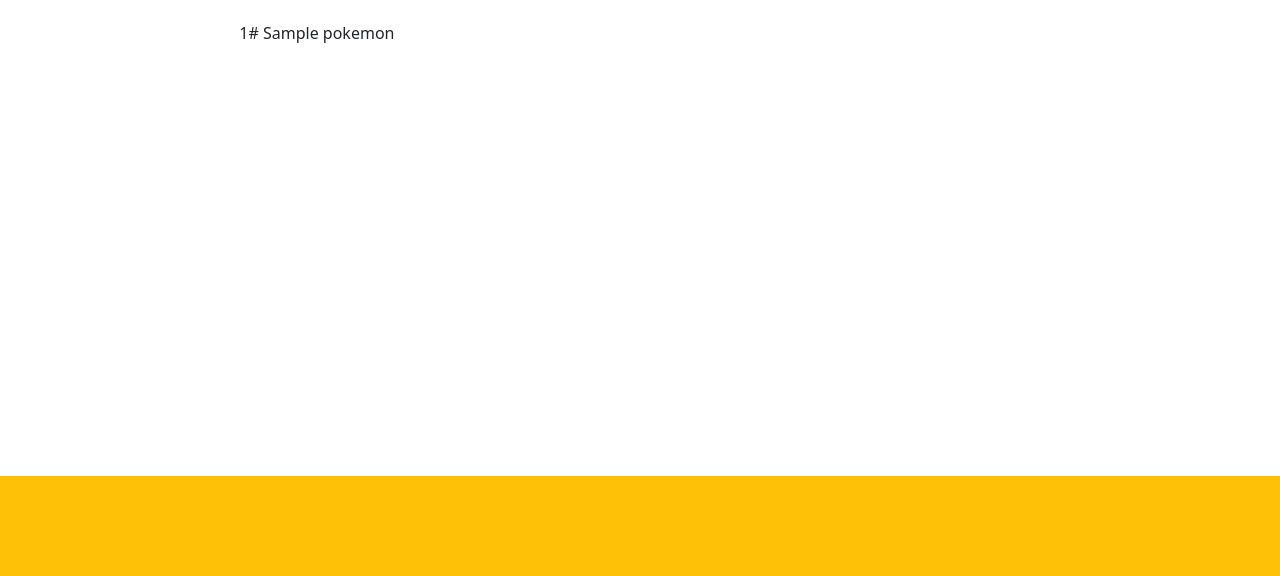
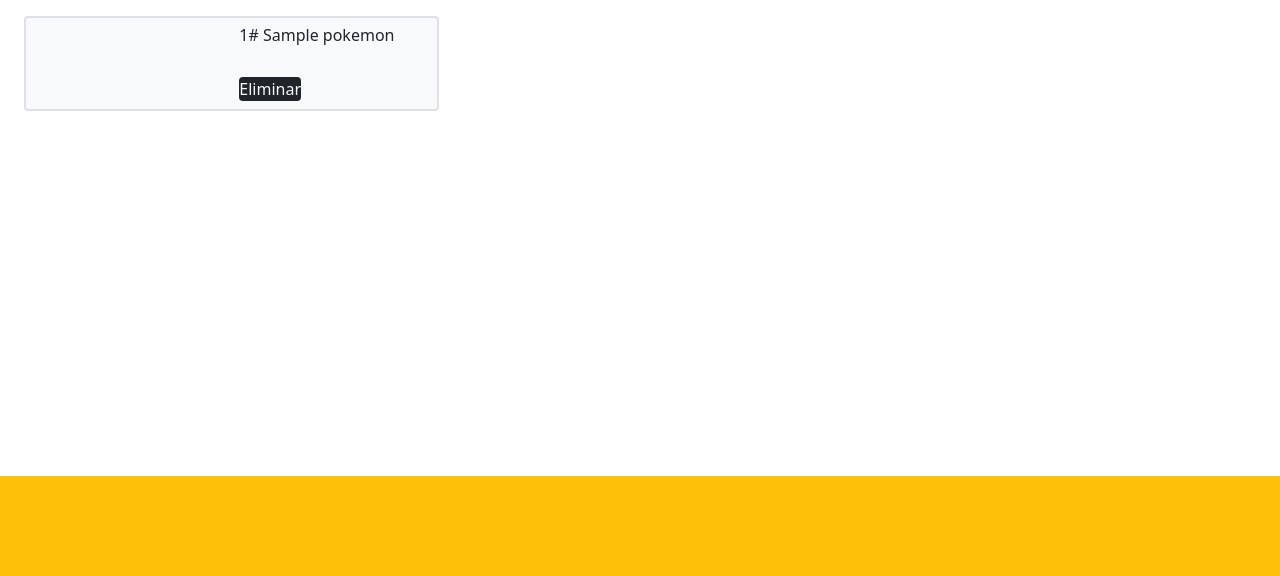
Before and after one commit to LeaRamos/Pokedex, a PHP site: page /pokedex.php in a window 1280 px wide. Shown: the part 324-900 px from the top of the page. Run offline with PHP 8.4, Linux system fonts and the light colour scheme; tables that the repository leaves empty hold one stand-in row (values such as "Sample post"); data that the repository does not hold is empty; some libraries are stand-ins or nearby versions.

Commit message:
Eliminar pokemon

```diff
--- a/pokedex.php
+++ b/pokedex.php
@@ -28,7 +28,9 @@ require "mostrarPokemon.php";
 
         <p class="fw-bold">Todos los pokemones disponible para que eligas</p>
         <div class=" d-flex justify-content-start col-12 flex-column">
-        <button class="navbar-toggler text-dark col-2 justify-content-start mb-2" type="button" data-bs-toggle="collapse" data-bs-target="#ContentFilter" aria-expanded="false" aria-controls="ContentFilter">
+            <button class="navbar-toggler text-dark col-2 justify-content-start mb-2" type="button"
+                    data-bs-toggle="collapse" data-bs-target="#ContentFilter" aria-expanded="false"
+                    aria-controls="ContentFilter">
 
                 <i class="fas fa-sort-down"></i>
 
@@ -38,7 +40,8 @@ require "mostrarPokemon.php";
 
                 <fom class="row w-100 p-1">
                     <div class=" col-10 mb-2 ">
-              <input class="form-control me-2" type="search" placeholder="Buscar por nombre" aria-label="Search">
+                        <input class="form-control me-2" type="search" placeholder="Buscar por nombre"
+                               aria-label="Search">
                     </div>
                     <div class=" col-2 mb-2 p-0">
                         <button class="btn btn-danger col-6 m-0 p-0 w-100 h-100" type="submit">Buscar</button>
@@ -80,15 +83,18 @@ require "mostrarPokemon.php";
                         <label class="form-check-label" for="inlineCheckbox9">hielo</label>
                     </div>
                     <div class="form-check m-0 col-4">
-              <input class="form-check-input ms-0 me-1" type="checkbox" id="inlineCheckbox10" value="option10">
+                        <input class="form-check-input ms-0 me-1" type="checkbox" id="inlineCheckbox10"
+                               value="option10">
                         <label class="form-check-label" for="inlineCheckbox10">normal</label>
                     </div>
                     <div class="form-check m-0 col-4">
-              <input class="form-check-input ms-0 me-1" type="checkbox" id="inlineCheckbox11" value="option11">
+                        <input class="form-check-input ms-0 me-1" type="checkbox" id="inlineCheckbox11"
+                               value="option11">
                         <label class="form-check-label" for="inlineCheckbox11">Hielo</label>
                     </div>
                     <div class="form-check m-0 col-4">
-              <input class="form-check-input ms-0 me-1" type="checkbox" id="inlineCheckbox12" value="option12">
+                        <input class="form-check-input ms-0 me-1" type="checkbox" id="inlineCheckbox12"
+                               value="option12">
                         <label class="form-check-label" for="inlineCheckbox12">veneno</label>
                     </div>
                 </fom>
@@ -105,7 +111,8 @@ require "mostrarPokemon.php";
 
         if (isset($_SESSION["nombre"])) { ?>
             <div class="d-grid gap-2 col-6 mx-auto mt-5 ">
-          <button class="btn btn-success" type="button" data-bs-toggle="modal" data-bs-target="#crearPokemon">Agregar Pokemon <i class="fas fa-plus"></i></button>
+                <button class="btn btn-success" type="button" data-bs-toggle="modal" data-bs-target="#crearPokemon">
+                    Agregar Pokemon <i class="fas fa-plus"></i></button>
             </div>
             <?php
         }
@@ -119,7 +126,7 @@ require "mostrarPokemon.php";
 
                 /*buscamos coincidencia entre el nombre del pokemon y el nombre de la imagen */
                 foreach ($ficheros1 as $img) {
-            if($img == $fila['imagen'] ){
+                    if ($img == $fila['imagen']) {
                         $imgMostrar = $directorio . $img;
                     }
                 }
@@ -128,11 +135,11 @@ require "mostrarPokemon.php";
                 /*buscamos coincidencia entre el tipo de pokemon y el tipo de la imagen */
                 foreach ($ficheros2 as $img2) {
 
-            $extension= explode(".", $img2);
-            $nuevaExtension=substr($fila['tipo'], 0, -1);
-            $tipoFinal=$nuevaExtension . "." . $extension[1];
+                    $extension = explode(".", $img2);
+                    $nuevaExtension = substr($fila['tipo'], 0, -1);
+                    $tipoFinal = $nuevaExtension . "." . $extension[1];
 
-            if($img2 == $tipoFinal){
+                    if ($img2 == $tipoFinal) {
                         $imgMostrar2 = $directorio2 . $img2;
                     }
                 }
@@ -140,31 +147,41 @@ require "mostrarPokemon.php";
                 ?>
 
                 <!-- <div class="col-12 col-sm-6 col-lg-4  border-danger row px-1  me-2 mt-3 align-content-center">-->
-          <a href="#" class="text-decoration-none text-dark col-12 col-sm-6 col-lg-4  border-danger row px-1  me-2 mt-3 align-content-center">
-          <?php    ?>
+                <div href="#"
+                     class="text-decoration-none bg-light border me-md-4 me-lg-4 me-xl-4 border-2 rounded text-dark col-12 col-sm-6 col-lg-4 row px-1 me-2 mt-3 align-content-center">
+                    <?php ?>
                     <div class="col-6 p-0 ">
-              <img src="<?php echo $imgMostrar?>" class="w-100" style="max-height: 155px;" alt="">
+                        <img src="<?php echo $imgMostrar ?>" class="w-100 border-end border-2"
+                             style="max-height: 155px;" alt="">
                     </div>
                     <div class="col-6 p-2">
-              <h6 class="card-title mb-3"><?php echo $fila["id"] ?># <?php echo ($fila["nombre"]) ?></h6>
-              <div class="d-block">
-                <img src="<?php echo $imgMostrar2?>" alt="">
+                        <h6 class="card-title mb-3"><?php echo $fila["id"] ?># <?php echo($fila["nombre"]) ?></h6>
+                        <div class="d-block d-flex flex-column">
+                            <img class="col-3 mb-3" src="<?php echo $imgMostrar2 ?>" alt="">
+                            <?php
+
+                            $id = $fila["id"];
+                            if (isset($id))
+                                echo "<a href='borrarPokemon.php?id=$id' class='bg-dark col-4 text-decoration-none text-light bg-dark rounded text-center'>Eliminar</a>"
+
+                            ?>
                         </div>
                         <?php
                         if (isset($_SESSION["usuario"])) { ?>
                             <div class="d-block">
                                 <button type="button" class="btn btn-warning mt-4"><i class="fas fa-edit"></i></button>
-                  <button type="button" class="btn btn-danger mt-4"><i class="fas fa-trash-alt "></i></button>
+                                <button type="button" class="btn btn-danger mt-4"><i class="fas fa-trash-alt "></i>
+                                </button>
                             </div>
                             <?php
                         }
                         ?>
-            </div></a>
+                    </div>
+                </div>
                 <!--</div>-->
                 <?php
             }
             ?>
-
 
 
         </div>
@@ -182,7 +199,7 @@ require "mostrarPokemon.php";
                 </div>
                 <div class="modal-body">
 
-            <input class="" name="numero" type="numeber" placeholder="Posicion de la Pokedex">
+                    <input class="" name="numero" type="number" placeholder="Posicion de la Pokedex">
                     <input class="" name="nombrePokemon" type="text" placeholder="Nombre Pokemon">
 
                     <div class="mt-3 mb-1">¿Que tipo es?</div>
@@ -262,7 +279,8 @@ require "mostrarPokemon.php";
 
                     <div class="mb-3">
                         <label for="validationTextarea" class="form-label">Cuentanos un poco del pokemon:</label>
-              <textarea class="form-control " name="descripcion" id="descripcion" placeholder="Required example textarea"></textarea>
+                        <textarea class="form-control " name="descripcion" id="descripcion"
+                                  placeholder="Required example textarea"></textarea>
                         <div class="invalid-feedback">
                             Descripcion
                         </div>
@@ -278,7 +296,8 @@ require "mostrarPokemon.php";
                 </div>
                 <div class="modal-footer">
                     <button type="button" class="btn btn-danger" data-bs-dismiss="modal">cerrar</button>
-            <button class="  fw-bolder btn btn-primary" type="submit" value="loguear">Agregar Pokemon</button>
+                    <button class="  fw-bolder btn btn-primary" type="submit" value="loguear">Agregar Pokemon
+                    </button>
                 </div>
             </form>
         </div>
@@ -377,7 +396,8 @@ require "mostrarPokemon.php";
 
                     <div class="mb-3">
                         <label for="validationTextarea" class="form-label">Cuentanos un poco del pokemon:</label>
-              <textarea class="form-control " name="descripcion" id="descripcion" placeholder="Required example textarea"></textarea>
+                        <textarea class="form-control " name="descripcion" id="descripcion"
+                                  placeholder="Required example textarea"></textarea>
                         <div class="invalid-feedback">
                             Descripcion
                         </div>
@@ -393,7 +413,8 @@ require "mostrarPokemon.php";
                 </div>
                 <div class="modal-footer">
                     <button type="button" class="btn btn-danger" data-bs-dismiss="modal">cerrar</button>
-            <button class="  fw-bolder btn btn-primary" type="submit" value="loguear">Modificar Pokemon</button>
+                    <button class="  fw-bolder btn btn-primary" type="submit" value="loguear">Modificar Pokemon
+                    </button>
                 </div>
             </form>
         </div>
@@ -406,9 +427,11 @@ require "mostrarPokemon.php";
 
 </footer>
 
-  <script src="https://cdn.jsdelivr.net/npm/@popperjs/core@2.5.4/dist/umd/popper.min.js" integrity="sha384-q2kxQ16AaE6UbzuKqyBE9/u/KzioAlnx2maXQHiDX9d4/zp8Ok3f+M7DPm+Ib6IU" crossorigin="anonymous">
+<script src="https://cdn.jsdelivr.net/npm/@popperjs/core@2.5.4/dist/umd/popper.min.js"
+        integrity="sha384-q2kxQ16AaE6UbzuKqyBE9/u/KzioAlnx2maXQHiDX9d4/zp8Ok3f+M7DPm+Ib6IU" crossorigin="anonymous">
 </script>
-  <script src="https://cdn.jsdelivr.net/npm/bootstrap@5.0.0-beta1/dist/js/bootstrap.min.js" integrity="sha384-pQQkAEnwaBkjpqZ8RU1fF1AKtTcHJwFl3pblpTlHXybJjHpMYo79HY3hIi4NKxyj" crossorigin="anonymous">
+<script src="https://cdn.jsdelivr.net/npm/bootstrap@5.0.0-beta1/dist/js/bootstrap.min.js"
+        integrity="sha384-pQQkAEnwaBkjpqZ8RU1fF1AKtTcHJwFl3pblpTlHXybJjHpMYo79HY3hIi4NKxyj" crossorigin="anonymous">
 </script>
 </body>
 
```
Also changed, not shown: borrarPokemon.php (added, +18 -0 lines), recursos/imgPokemon/Bulbasour.png (added), recursos/imgPokemon/Bulbazor.png (added), recursos/imgPokemon/Pokemon1.png (deleted). Lines whose indentation alone changed are shown as unchanged.
